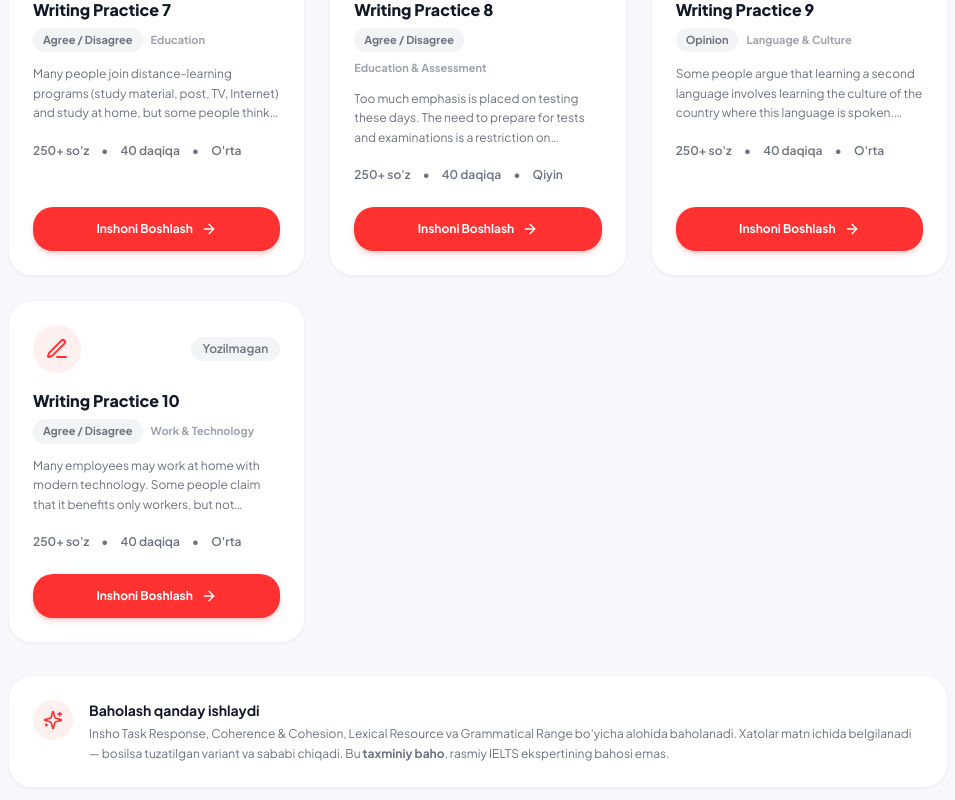
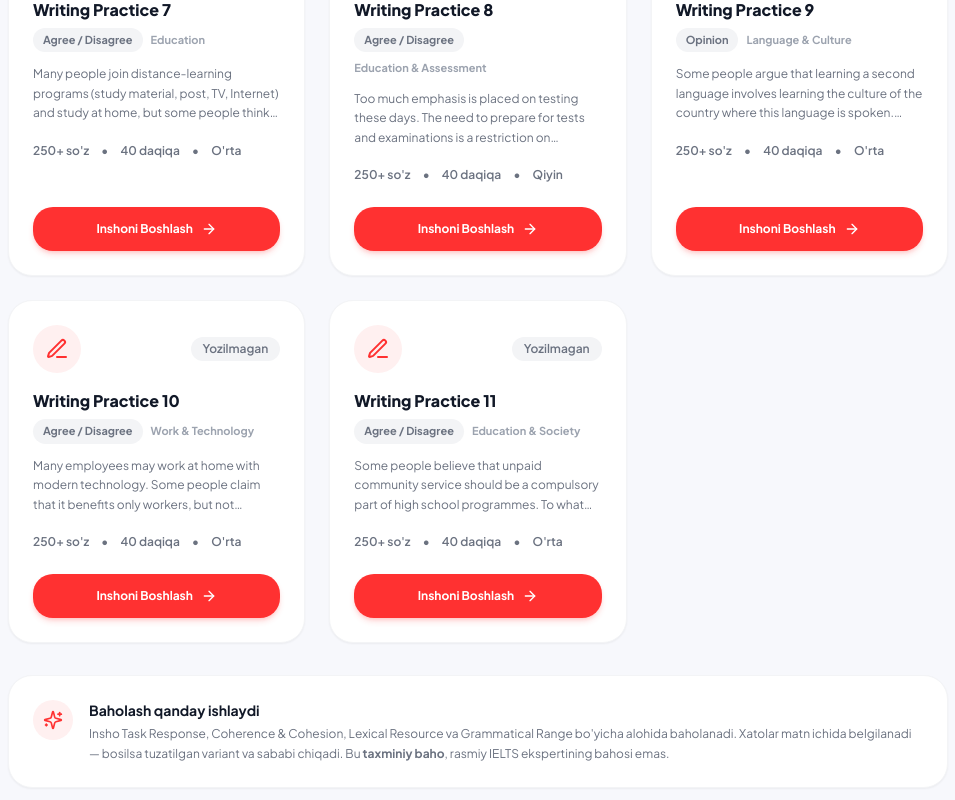
Before and after one commit to mahmudulashev/Take-IELTS, a React (Vite) app in the folder app/: page /writing-packs in a window 1280 px wide. Shown: the part 1080-1880 px from the top of the page, without its empty margins (292-1247 px from the left). Built offline with nearby package versions, Linux system fonts and the light colour scheme; no server answers; the database is empty; sample sign-in values are in the browser's storage.

Commit message:
feat: add 11th IELTS writing task prompt to the practice set

```diff
--- a/app/src/data/writing-prompts.js
+++ b/app/src/data/writing-prompts.js
@@ -1,5 +1,5 @@
 /**
- * IELTS Writing Task 2 — 10 ta belgilangan to'plam.
+ * IELTS Writing Task 2 — 11 ta belgilangan to'plam.
  *
  * Reading/Listening kabi har bir to'plam o'zgarmas: foydalanuvchi
  * "Writing Practice 3" ni tanlasa, har safar aynan o'sha mavzu
@@ -108,6 +108,15 @@ export const WRITING_PACKS = [
     difficulty: "O'rta",
     text: 'Many employees may work at home with modern technology. Some people claim that it benefits only workers, but not employers. Do you agree or disagree?',
   },
+  {
+    id: 'writing-11',
+    number: 11,
+    title: 'Writing Practice 11',
+    type: 'Agree / Disagree',
+    topic: 'Education & Society',
+    difficulty: "O'rta",
+    text: 'Some people believe that unpaid community service should be a compulsory part of high school programmes. To what extent do you agree or disagree?',
+  },
 ]
 
 /** To'plamni id bo'yicha topish */
```
